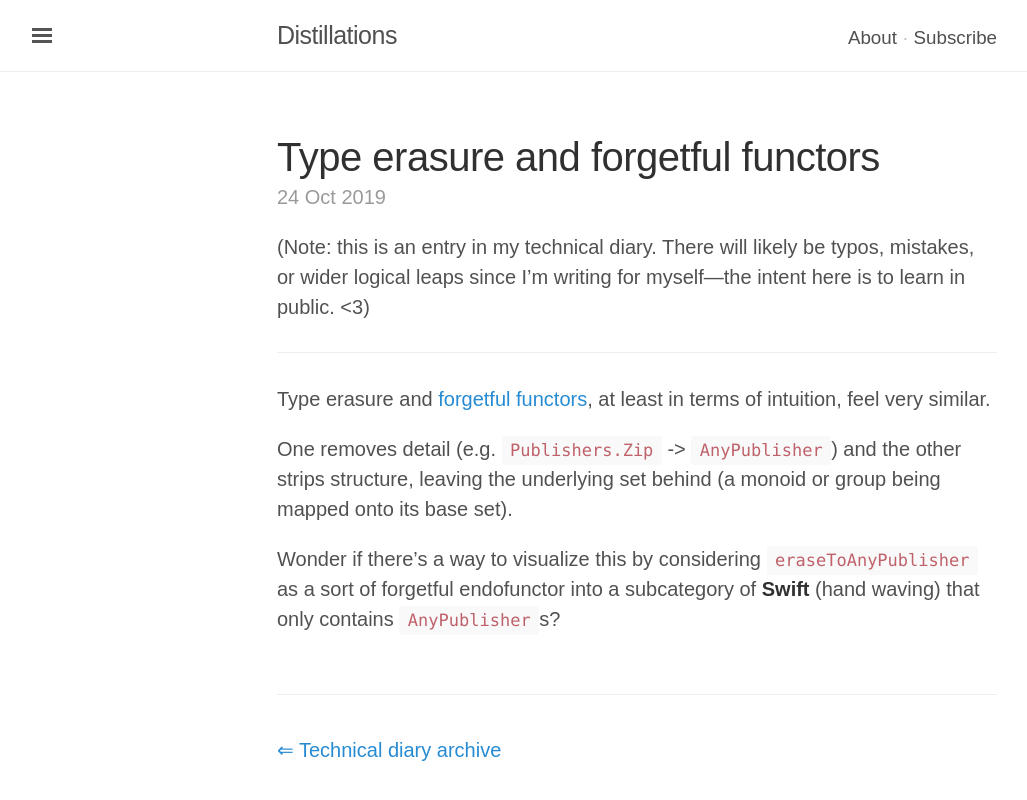
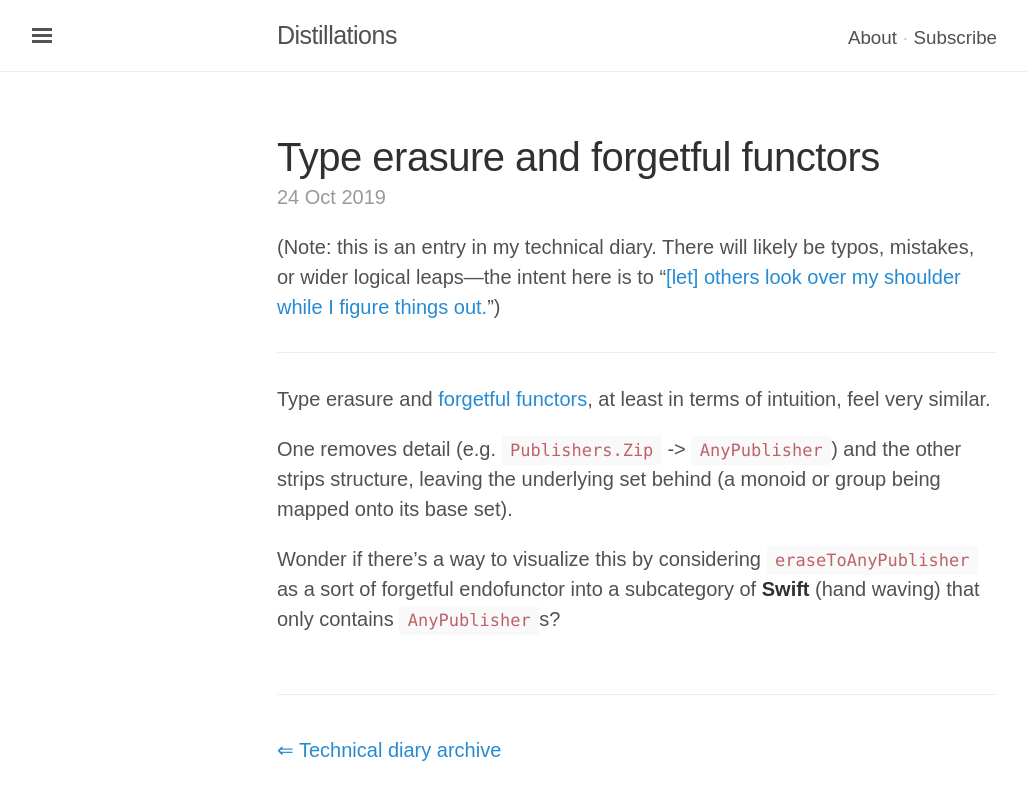
Before and after one commit to rvsrvs/jasdev.github.io, a Jekyll site: the page built from _notes/type-erasure-forgetful-functor.md, in a window 1280 px wide. Shown: the top 800 px of the page, without its empty margins (3-1030 px from the left). Built offline with Jekyll 4.4.1, drawn with Linux system fonts in a browser that asks for light colours; some web fonts are replaced.

Commit message:
Adding Kleon’s note to diary.

```diff
--- a/_layouts/note.html
+++ b/_layouts/note.html
@@ -6,7 +6,7 @@ layout: default
   <h1 class="post-title">{{ page.title }}</h1>
   <span class="post-date">{{ page.date | date_to_string }}</span>
 
-(Note: this is an entry in my technical diary. There will likely be typos, mistakes, or wider logical leaps since I’m writing for myself—the intent here is to learn in public. <3)
+(Note: this is an entry in my technical diary. There will likely be typos, mistakes, or wider logical leaps—the intent here is to “<a href="https://austinkleon.com/2015/06/14/to-be-a-teacher-and-remain-a-student/">[let] others look over my shoulder while I figure things out.</a>”)
 
 <hr>
 
```
